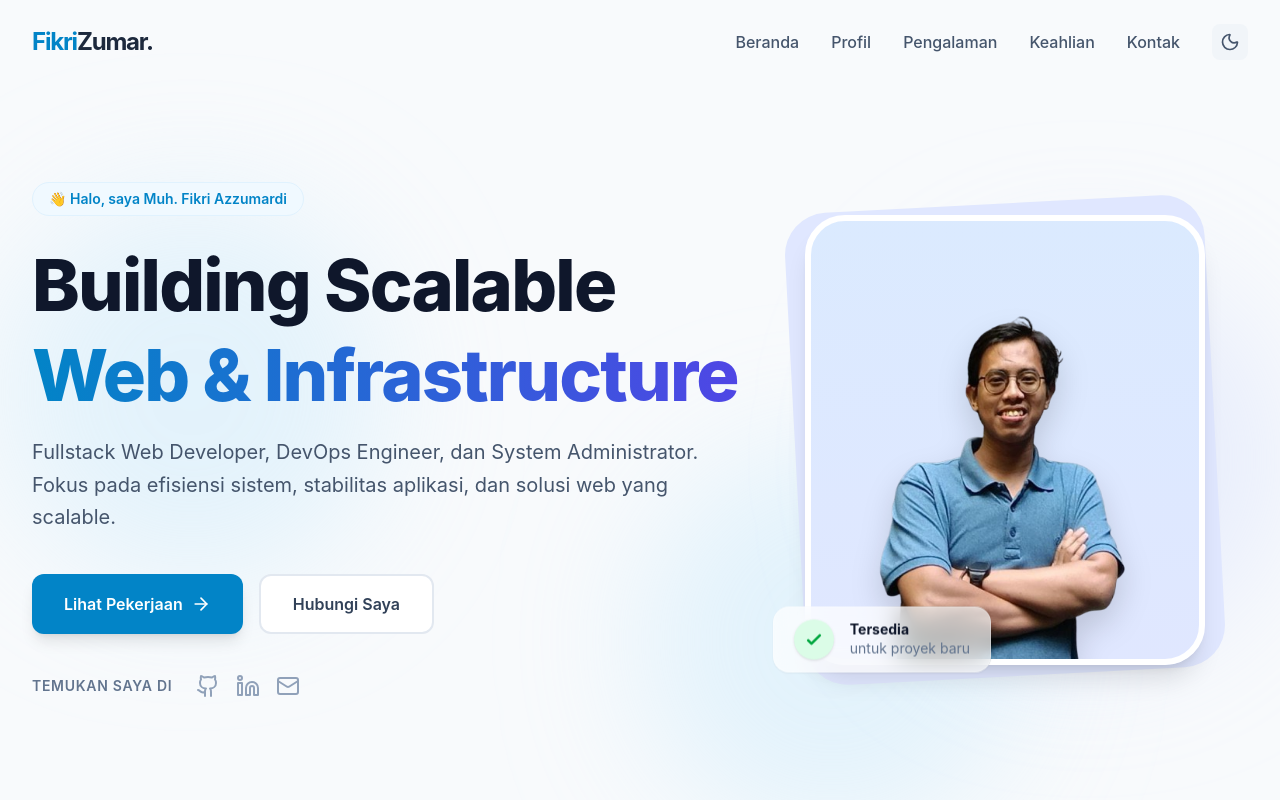
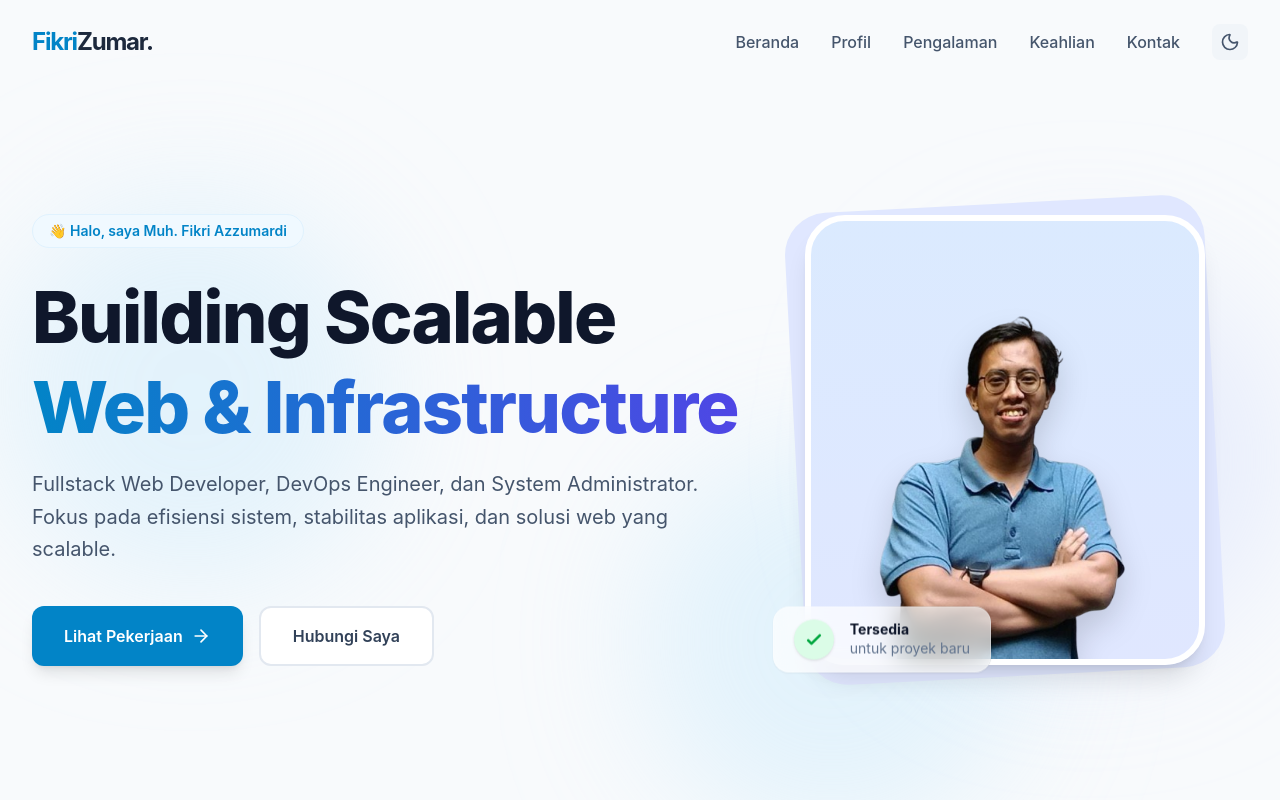
Before and after one commit to fikrizumardev/portfolio-new, a React (Vite) app: page / in a window 1280 px wide. Shown: the top 800 px of the page. Built offline with nearby package versions, Linux system fonts and the light colour scheme.

Commit message:
Hidden temukan saya

```diff
--- a/src/components/Hero.tsx
+++ b/src/components/Hero.tsx
@@ -66,14 +66,14 @@ const Hero = () => {
               </a>
             </div>
 
-            <div className="mt-10 flex items-center gap-6 justify-center md:justify-start">
+            {/* <div className="mt-10 flex items-center gap-6 justify-center md:justify-start">
               <span className="text-sm font-semibold text-slate-500 dark:text-slate-400 uppercase tracking-wider">Temukan saya di</span>
               <div className="flex gap-4">
                 <a href="#" className="text-slate-400 dark:text-slate-500 hover:text-slate-900 dark:hover:text-slate-200 transition-colors"><GithubIcon size={24} /></a>
                 <a href="https://www.linkedin.com/in/muhammad-fikri-azzumardi" className="text-slate-400 dark:text-slate-500 hover:text-blue-600 dark:hover:text-blue-400 transition-colors"><LinkedinIcon size={24} /></a>
                 <a href="mailto:muhammad.fikri.azzumardi@gmail.com" className="text-slate-400 dark:text-slate-500 hover:text-red-500 dark:hover:text-red-400 transition-colors"><Mail size={24} /></a>
               </div>
-            </div>
+            </div> */}
           </motion.div>
 
           <motion.div
```
